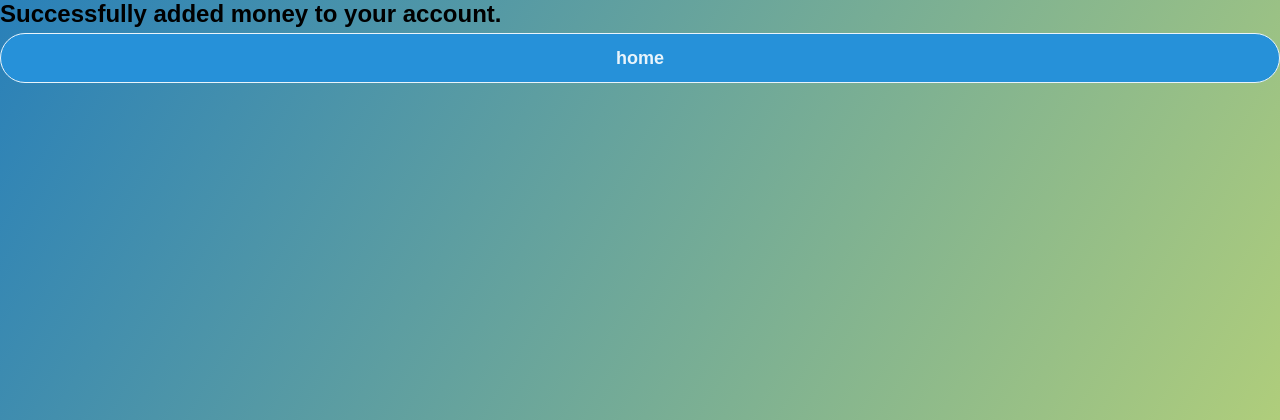
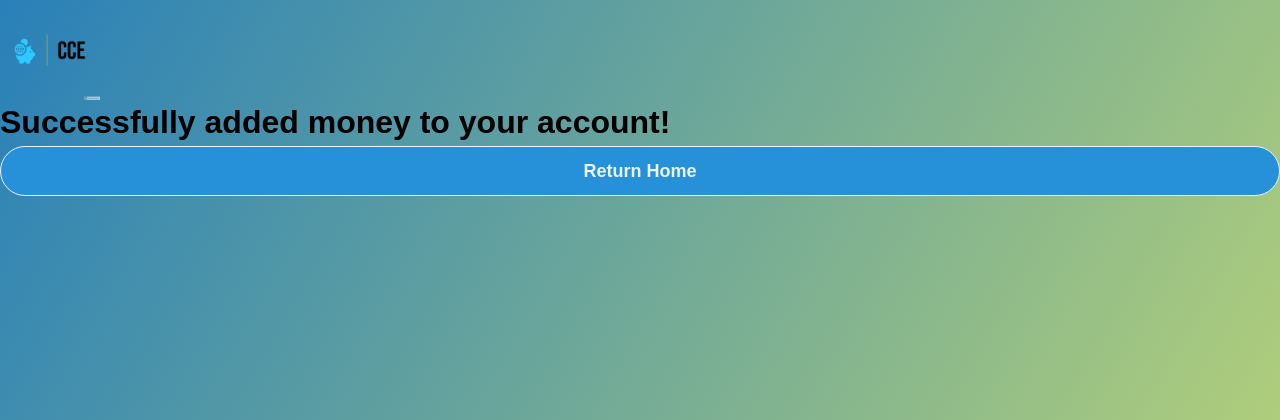
Before and after one commit to logdogs/CSC-210-Project, a Flask app: page /savings_deposit in a window 1280 px wide. Shown: the top 420 px of the page. Run offline with Flask 2, Linux system fonts and the light colour scheme.

Commit message:
Update successful_add.html

```diff
--- a/demo/templates/successful_add.html
+++ b/demo/templates/successful_add.html
@@ -2,12 +2,13 @@
 {% block head %}
 {% endblock %}
 {% block body %}
-    <h2>
-        Successfully added money to your account.
-    </h2>
+<div id = "logo">
+    <img src="/static/images/CCE.png" alt="CCE" style="width:100px;height:100px;">
+</div>
+    <h1>Successfully added money to your account!</h1>
     <div>
         <form action="login">
-            <input type="submit" value="home">
+            <input type="submit" value="Return Home">
         </form>
     </div>
 {% endblock %}
```
